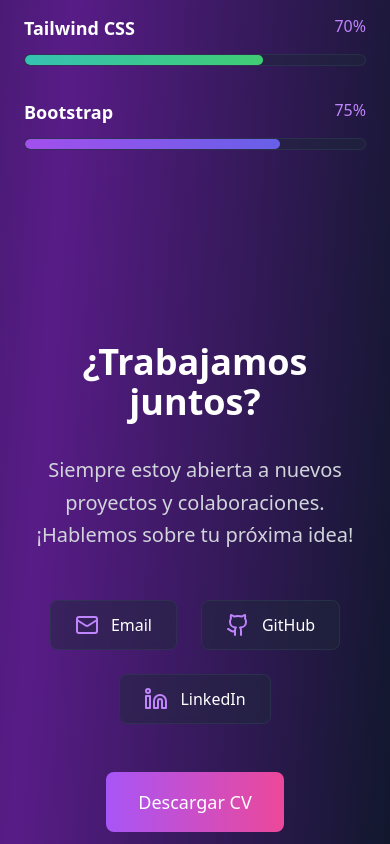
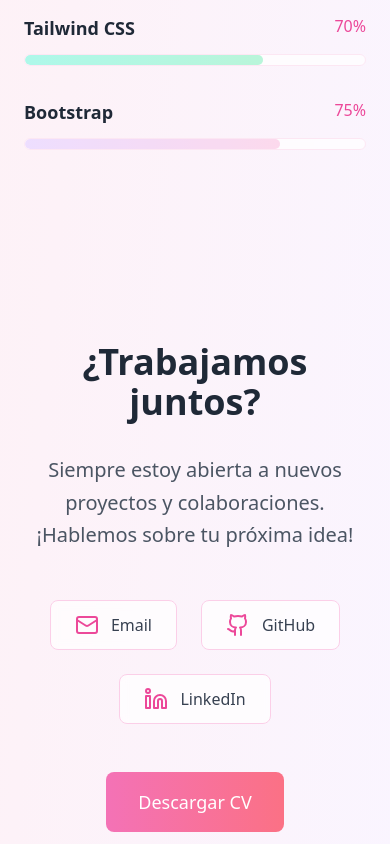
Before and after one commit to raquelscommits/portfolio-raquel, a React (Create React App) app: page / in a window 390 px wide. Shown: the part 4440-5284 px from the top of the page. Built offline with nearby package versions, Linux system fonts and the light colour scheme.

Commit message:
🎨 modificada paleta de colores del portfolio

```diff
--- a/src/App.js
+++ b/src/App.js
@@ -27,29 +27,29 @@ export default function Portfolio() {
       title: "Dashboard Analytics",
       description: "Panel interactivo con visualización de datos en tiempo real y gráficos dinámicos.",
       tech: ["React", "Tailwind CSS", "Chart.js"],
-      color: "from-purple-500 to-pink-500"
+      color: "from-pink-300 to-rose-300"
     },
     {
       title: "E-commerce Landing",
       description: "Página de aterrizaje moderna para tienda online con animaciones suaves y diseño responsivo.",
       tech: ["HTML", "CSS", "JavaScript"],
-      color: "from-blue-500 to-cyan-500"
+      color: "from-blue-200 to-indigo-200"
     },
     {
       title: "Task Management App",
       description: "Aplicación de gestión de tareas con filtros, categorías y persistencia de datos.",
       tech: ["React", "Bootstrap", "LocalStorage"],
-      color: "from-orange-500 to-red-500"
+      color: "from-purple-200 to-pink-200"
     }
   ];
 
   const skills = [
-    { name: "HTML5", level: 90, color: "bg-gradient-to-r from-purple-500 to-pink-500" },
-    { name: "CSS3", level: 90, color: "bg-gradient-to-r from-blue-500 to-cyan-500" },
-    { name: "JavaScript", level: 80, color: "bg-gradient-to-r from-yellow-500 to-orange-500" },
-    { name: "React", level: 75, color: "bg-gradient-to-r from-cyan-500 to-blue-500" },
-    { name: "Tailwind CSS", level: 70, color: "bg-gradient-to-r from-teal-500 to-green-500" },
-    { name: "Bootstrap", level: 75, color: "bg-gradient-to-r from-purple-600 to-indigo-600" }
+    { name: "HTML5", level: 90, color: "bg-gradient-to-r from-pink-300 to-rose-300" },
+    { name: "CSS3", level: 90, color: "bg-gradient-to-r from-blue-200 to-indigo-200" },
+    { name: "JavaScript", level: 80, color: "bg-gradient-to-r from-amber-200 to-orange-200" },
+    { name: "React", level: 75, color: "bg-gradient-to-r from-cyan-200 to-blue-200" },
+    { name: "Tailwind CSS", level: 70, color: "bg-gradient-to-r from-teal-200 to-emerald-200" },
+    { name: "Bootstrap", level: 75, color: "bg-gradient-to-r from-purple-200 to-pink-200" }
   ];
 
   const scrollToSection = (section) => {
@@ -62,25 +62,25 @@ export default function Portfolio() {
   };
 
   return (
-    <div className="min-h-screen bg-gradient-to-br from-slate-900 via-purple-900 to-slate-900 text-white relative overflow-hidden">
+    <div className="min-h-screen bg-gradient-to-br from-rose-50 via-pink-50 to-purple-50 text-gray-800 relative overflow-hidden">
       {/* Animated Background */}
       <div className="fixed inset-0 overflow-hidden pointer-events-none">
         <div
-          className="absolute w-96 h-96 bg-purple-500 rounded-full mix-blend-multiply filter blur-3xl opacity-20 animate-pulse"
+          className="absolute w-96 h-96 bg-pink-200 rounded-full mix-blend-multiply filter blur-3xl opacity-40 animate-pulse"
           style={{
             left: `${mousePosition.x / 50}px`,
             top: `${mousePosition.y / 50}px`,
             transition: 'all 0.3s ease-out'
           }}
         ></div>
-        <div className="absolute top-1/4 right-1/4 w-96 h-96 bg-pink-500 rounded-full mix-blend-multiply filter blur-3xl opacity-20 animate-pulse delay-700"></div>
-        <div className="absolute bottom-1/4 left-1/3 w-96 h-96 bg-blue-500 rounded-full mix-blend-multiply filter blur-3xl opacity-20 animate-pulse delay-1000"></div>
+        <div className="absolute top-1/4 right-1/4 w-96 h-96 bg-purple-200 rounded-full mix-blend-multiply filter blur-3xl opacity-40 animate-pulse delay-700"></div>
+        <div className="absolute bottom-1/4 left-1/3 w-96 h-96 bg-blue-200 rounded-full mix-blend-multiply filter blur-3xl opacity-40 animate-pulse delay-1000"></div>
       </div>
 
       {/* Navigation */}
-      <nav className={`fixed w-full z-50 transition-all duration-300 ${scrolled ? 'bg-slate-900/80 backdrop-blur-lg shadow-lg py-4' : 'bg-transparent py-6'}`}>
+      <nav className={`fixed w-full z-50 transition-all duration-300 ${scrolled ? 'bg-white/80 backdrop-blur-lg shadow-lg py-4' : 'bg-transparent py-6'}`}>
         <div className="max-w-7xl mx-auto px-6 flex justify-between items-center">
-          <h1 className="text-2xl font-bold bg-gradient-to-r from-purple-400 to-pink-400 bg-clip-text text-transparent">RR</h1>
+          <h1 className="text-2xl font-bold bg-gradient-to-r from-pink-400 to-rose-400 bg-clip-text text-transparent">RR</h1>
 
           {/* Desktop Menu */}
           <div className="hidden md:flex gap-8">
@@ -90,8 +90,8 @@ export default function Portfolio() {
                 onClick={() => scrollToSection(section)}
                 className={`capitalize transition-all ${
                   activeSection === section
-                    ? 'text-purple-400 font-medium'
-                    : 'text-gray-300 hover:text-white'
+                    ? 'text-pink-500 font-medium'
+                    : 'text-gray-600 hover:text-pink-400'
                 }`}
               >
                 {section.replace('-', ' ')}
@@ -100,20 +100,20 @@ export default function Portfolio() {
           </div>
 
           {/* Mobile Menu Button */}
-          <button className="md:hidden text-white" onClick={() => setIsMenuOpen(!isMenuOpen)}>
+          <button className="md:hidden text-gray-700" onClick={() => setIsMenuOpen(!isMenuOpen)}>
             {isMenuOpen ? <X size={24} /> : <Menu size={24} />}
           </button>
         </div>
 
         {/* Mobile Menu */}
         {isMenuOpen && (
-          <div className="md:hidden bg-slate-900/95 backdrop-blur-lg border-t border-purple-500/20 mt-4">
+          <div className="md:hidden bg-white/95 backdrop-blur-lg border-t border-pink-200 mt-4">
             <div className="flex flex-col gap-4 p-6">
               {['inicio', 'sobre-mi', 'proyectos', 'habilidades', 'contacto'].map((section) => (
                 <button
                   key={section}
                   onClick={() => scrollToSection(section)}
-                  className="capitalize text-left text-gray-300 hover:text-purple-400 transition-colors"
+                  className="capitalize text-left text-gray-600 hover:text-pink-400 transition-colors"
                 >
                   {section.replace('-', ' ')}
                 </button>
@@ -123,30 +123,30 @@ export default function Portfolio() {
         )}
       </nav>
 
-      {/* Hero Section */}
+      {/* Info Section */}
       <section id="inicio" className="min-h-screen flex items-center justify-center px-6 pt-20 relative">
         <div className="max-w-5xl text-center relative z-10">
-          <div className="inline-flex items-center gap-2 mb-6 px-4 py-2 bg-purple-500/10 border border-purple-500/20 rounded-full backdrop-blur-sm">
-            <Sparkles size={16} className="text-purple-400" />
-            <span className="text-sm uppercase tracking-widest text-purple-300">Desarrolladora Web</span>
+          <div className="inline-flex items-center gap-2 mb-6 px-4 py-2 bg-pink-100 border border-pink-200 rounded-full backdrop-blur-sm">
+            <Sparkles size={16} className="text-pink-500" />
+            <span className="text-sm uppercase tracking-widest text-pink-600">Desarrolladora Web</span>
           </div>
-          <h2 className="text-6xl md:text-8xl font-bold mb-6 tracking-tight bg-gradient-to-r from-purple-400 via-pink-400 to-blue-400 bg-clip-text text-transparent animate-pulse">
+          <h2 className="text-6xl md:text-8xl font-bold mb-6 tracking-tight bg-gradient-to-r from-pink-400 via-rose-400 to-purple-400 bg-clip-text text-transparent">
             Raquel Rodríguez
           </h2>
-          <p className="text-xl md:text-2xl text-gray-300 mb-12 max-w-3xl mx-auto leading-relaxed">
-            Creando experiencias web <span className="text-purple-400 font-semibold">modernas</span> y <span className="text-pink-400 font-semibold">funcionales</span> con código limpio y diseño impactante
+          <p className="text-xl md:text-2xl text-gray-600 mb-12 max-w-3xl mx-auto leading-relaxed">
+            Creando experiencias web <span className="text-pink-500 font-semibold">modernas</span> y <span className="text-rose-500 font-semibold">funcionales</span> con código limpio y diseño impactante
           </p>
           <div className="flex gap-4 justify-center flex-wrap">
             <button
               onClick={() => scrollToSection('proyectos')}
-              className="group relative px-8 py-4 bg-gradient-to-r from-purple-500 to-pink-500 rounded-lg hover:shadow-2xl hover:shadow-purple-500/50 transition-all duration-300 text-lg font-medium overflow-hidden"
+              className="group relative px-8 py-4 bg-gradient-to-r from-pink-400 to-rose-400 text-white rounded-lg hover:shadow-2xl hover:shadow-pink-300/50 transition-all duration-300 text-lg font-medium overflow-hidden"
             >
               <span className="relative z-10">Ver proyectos</span>
-              <div className="absolute inset-0 bg-gradient-to-r from-pink-500 to-purple-500 opacity-0 group-hover:opacity-100 transition-opacity"></div>
+              <div className="absolute inset-0 bg-gradient-to-r from-rose-400 to-pink-400 opacity-0 group-hover:opacity-100 transition-opacity"></div>
             </button>
             <button
               onClick={() => scrollToSection('contacto')}
-              className="px-8 py-4 border-2 border-purple-400 rounded-lg hover:bg-purple-500/10 transition-all duration-300 text-lg font-medium"
+              className="px-8 py-4 border-2 border-pink-400 text-pink-600 rounded-lg hover:bg-pink-50 transition-all duration-300 text-lg font-medium"
             >
               Contactar
             </button>
@@ -158,49 +158,49 @@ export default function Portfolio() {
       <section id="sobre-mi" className="py-24 px-6 relative">
         <div className="max-w-6xl mx-auto relative z-10">
           <div className="flex items-center gap-3 mb-12 justify-center">
-            <Code className="text-purple-400" size={32} />
-            <h3 className="text-4xl md:text-5xl font-bold">Sobre mí</h3>
+            <Code className="text-pink-500" size={32} />
+            <h3 className="text-4xl md:text-5xl font-bold text-gray-800">Sobre mí</h3>
           </div>
           <div className="grid md:grid-cols-2 gap-12 items-center">
             <div className="space-y-6">
-              <p className="text-lg text-gray-300 leading-relaxed">
+              <p className="text-lg text-gray-700 leading-relaxed">
                 Desarrolladora web recién graduada del Grado Superior de Desarrollo Web. Mi pasión por la tecnología comenzó en la infancia, siempre pegada a un ordenador y sumergida en el mundo de la informática y los videojuegos 💻🎮
               </p>
-              <p className="text-lg text-gray-300 leading-relaxed">
-                Realicé mis prácticas en <span className="text-purple-400 font-semibold">Miivo</span>, una startup donde trabajé mejorando el diseño web, implementando responsive design, corrigiendo errores y creando nuevas secciones para hacer la página más atractiva.
+              <p className="text-lg text-gray-700 leading-relaxed">
+                Realicé mis prácticas en <span className="text-pink-500 font-semibold">Miivo</span>, una startup donde trabajé mejorando el diseño web, implementando responsive design, corrigiendo errores y creando nuevas secciones para hacer la página más atractiva.
               </p>
-              <p className="text-lg text-gray-300 leading-relaxed">
-                Me encanta asumir desafíos y disfrutar del proceso de programación. Me defino como una persona <span className="text-pink-400 font-semibold">empática, responsable y comprometida</span>, con habilidades para el trabajo en equipo. Mi objetivo es crecer tanto a nivel profesional como personal, aportando mis conocimientos en cada proyecto.
+              <p className="text-lg text-gray-700 leading-relaxed">
+                Me encanta asumir desafíos y disfrutar del proceso de programación. Me defino como una persona <span className="text-rose-500 font-semibold">empática, responsable y comprometida</span>, con habilidades para el trabajo en equipo. Mi objetivo es crecer tanto a nivel profesional como personal, aportando mis conocimientos en cada proyecto.
               </p>
               <div className="flex gap-4 pt-4">
-                <div className="px-6 py-3 bg-gradient-to-r from-purple-500/20 to-pink-500/20 border border-purple-500/30 rounded-lg backdrop-blur-sm">
-                  <div className="text-3xl font-bold text-purple-400">2024</div>
-                  <div className="text-sm text-gray-400">Graduada</div>
+                <div className="px-6 py-3 bg-gradient-to-r from-pink-100 to-rose-100 border border-pink-200 rounded-lg backdrop-blur-sm">
+                  <div className="text-3xl font-bold text-pink-500">2024</div>
+                  <div className="text-sm text-gray-600">Graduada</div>
                 </div>
-                <div className="px-6 py-3 bg-gradient-to-r from-blue-500/20 to-cyan-500/20 border border-blue-500/30 rounded-lg backdrop-blur-sm">
-                  <div className="text-3xl font-bold text-blue-400">100%</div>
-                  <div className="text-sm text-gray-400">Motivación</div>
+                <div className="px-6 py-3 bg-gradient-to-r from-blue-100 to-indigo-100 border border-blue-200 rounded-lg backdrop-blur-sm">
+                  <div className="text-3xl font-bold text-blue-500">100%</div>
+                  <div className="text-sm text-gray-600">Motivación</div>
                 </div>
               </div>
             </div>
-            <div className="bg-gradient-to-br from-purple-500/10 to-pink-500/10 p-8 rounded-2xl border border-purple-500/20 backdrop-blur-sm hover:border-purple-500/40 transition-all duration-300">
-              <h4 className="text-2xl font-semibold mb-6 text-purple-300">Información</h4>
-              <div className="space-y-4 text-gray-300">
-                <div className="flex justify-between items-center pb-3 border-b border-purple-500/20">
-                  <span className="text-gray-400">Nombre</span>
+            <div className="bg-white/70 p-8 rounded-2xl border border-pink-200 backdrop-blur-sm hover:border-pink-300 transition-all duration-300 shadow-lg">
+              <h4 className="text-2xl font-semibold mb-6 text-pink-500">Información</h4>
+              <div className="space-y-4 text-gray-700">
+                <div className="flex justify-between items-center pb-3 border-b border-pink-100">
+                  <span className="text-gray-500">Nombre</span>
                   <span className="font-medium">Raquel Rodríguez</span>
                 </div>
-                <div className="flex justify-between items-center pb-3 border-b border-purple-500/20">
-                  <span className="text-gray-400">Ubicación</span>
+                <div className="flex justify-between items-center pb-3 border-b border-pink-100">
+                  <span className="text-gray-500">Ubicación</span>
                   <span className="font-medium">Valencia, España</span>
                 </div>
-                <div className="flex justify-between items-center pb-3 border-b border-purple-500/20">
-                  <span className="text-gray-400">Email</span>
+                <div className="flex justify-between items-center pb-3 border-b border-pink-100">
+                  <span className="text-gray-500">Email</span>
                   <span className="font-medium">raquelrodrim2000@gmail.com</span>
                 </div>
                 <div className="flex justify-between items-center">
-                  <span className="text-gray-400">Especialidad</span>
-                  <span className="font-medium text-purple-400">Frontend Dev</span>
+                  <span className="text-gray-500">Especialidad</span>
+                  <span className="font-medium text-pink-500">Frontend Dev</span>
                 </div>
               </div>
             </div>
@@ -212,32 +212,32 @@ export default function Portfolio() {
       <section id="proyectos" className="py-24 px-6 relative">
         <div className="max-w-7xl mx-auto relative z-10">
           <div className="flex items-center gap-3 mb-16 justify-center">
-            <Palette className="text-pink-400" size={32} />
-            <h3 className="text-4xl md:text-5xl font-bold">Proyectos</h3>
+            <Palette className="text-rose-500" size={32} />
+            <h3 className="text-4xl md:text-5xl font-bold text-gray-800">Proyectos</h3>
           </div>
           <div className="grid md:grid-cols-2 lg:grid-cols-3 gap-8">
             {projects.map((project, index) => (
               <div
                 key={index}
-                className="group relative bg-slate-800/50 backdrop-blur-sm rounded-2xl overflow-hidden border border-slate-700/50 hover:border-purple-500/50 transition-all duration-300 hover:transform hover:scale-105 hover:shadow-2xl hover:shadow-purple-500/20"
+                className="group relative bg-white/70 backdrop-blur-sm rounded-2xl overflow-hidden border border-pink-200 hover:border-pink-300 transition-all duration-300 hover:transform hover:scale-105 hover:shadow-2xl hover:shadow-pink-200/50"
               >
                 <div className={`h-48 bg-gradient-to-br ${project.color} relative overflow-hidden`}>
-                  <div className="absolute inset-0 bg-black/20 group-hover:bg-black/10 transition-all"></div>
+                  <div className="absolute inset-0 bg-white/10 group-hover:bg-white/5 transition-all"></div>
                   <div className="absolute inset-0 flex items-center justify-center">
-                    <Code size={64} className="text-white/80 group-hover:scale-110 transition-transform" />
+                    <Code size={64} className="text-white/90 group-hover:scale-110 transition-transform" />
                   </div>
                 </div>
                 <div className="p-6">
-                  <h4 className="text-xl font-semibold mb-3 text-white group-hover:text-purple-400 transition-colors">{project.title}</h4>
-                  <p className="text-gray-400 mb-4 leading-relaxed">{project.description}</p>
+                  <h4 className="text-xl font-semibold mb-3 text-gray-800 group-hover:text-pink-500 transition-colors">{project.title}</h4>
+                  <p className="text-gray-600 mb-4 leading-relaxed">{project.description}</p>
                   <div className="flex flex-wrap gap-2 mb-4">
                     {project.tech.map((tech, i) => (
-                      <span key={i} className="text-xs px-3 py-1 bg-purple-500/20 text-purple-300 rounded-full border border-purple-500/30">
+                      <span key={i} className="text-xs px-3 py-1 bg-pink-100 text-pink-600 rounded-full border border-pink-200">
                         {tech}
                       </span>
                     ))}
                   </div>
-                  <button className="flex items-center gap-2 text-purple-400 hover:text-pink-400 transition-colors group">
+                  <button className="flex items-center gap-2 text-pink-500 hover:text-rose-500 transition-colors group">
                     Ver proyecto <ExternalLink size={16} className="group-hover:translate-x-1 transition-transform" />
                   </button>
                 </div>
@@ -250,20 +250,20 @@ export default function Portfolio() {
       {/* Skills Section */}
       <section id="habilidades" className="py-24 px-6 relative">
         <div className="max-w-5xl mx-auto relative z-10">
-          <h3 className="text-4xl md:text-5xl font-bold mb-16 text-center">Habilidades</h3>
+          <h3 className="text-4xl md:text-5xl font-bold mb-16 text-center text-gray-800">Habilidades</h3>
           <div className="space-y-8">
             {skills.map((skill, index) => (
               <div key={index} className="group">
                 <div className="flex justify-between mb-3">
-                  <span className="font-semibold text-lg text-white group-hover:text-purple-400 transition-colors">{skill.name}</span>
-                  <span className="text-purple-400 font-medium">{skill.level}%</span>
+                  <span className="font-semibold text-lg text-gray-800 group-hover:text-pink-500 transition-colors">{skill.name}</span>
+                  <span className="text-pink-500 font-medium">{skill.level}%</span>
                 </div>
-                <div className="h-3 bg-slate-800/50 rounded-full overflow-hidden backdrop-blur-sm border border-slate-700/50">
+                <div className="h-3 bg-white/70 rounded-full overflow-hidden backdrop-blur-sm border border-pink-100">
                   <div
                     className={`h-full ${skill.color} transition-all duration-1000 ease-out rounded-full relative overflow-hidden`}
                     style={{ width: `${skill.level}%` }}
                   >
-                    <div className="absolute inset-0 bg-white/20 animate-pulse"></div>
+                    <div className="absolute inset-0 bg-white/30 animate-pulse"></div>
                   </div>
                 </div>
               </div>
@@ -275,35 +275,34 @@ export default function Portfolio() {
       {/* Contact Section */}
       <section id="contacto" className="py-24 px-6 relative">
         <div className="max-w-4xl mx-auto text-center relative z-10">
-          <h3 className="text-4xl md:text-5xl font-bold mb-8">¿Trabajamos juntos?</h3>
-          <p className="text-xl text-gray-300 mb-12 max-w-2xl mx-auto leading-relaxed">
-            Siempre estoy abierta a nuevos proyectos y colaboraciones.
-            ¡Hablemos sobre tu próxima idea!
+          <h3 className="text-4xl md:text-5xl font-bold mb-8 text-gray-800">¿Trabajamos juntos?</h3>
+          <p className="text-xl text-gray-600 mb-12 max-w-2xl mx-auto leading-relaxed">
+            Siempre estoy abierta a nuevos proyectos y colaboraciones. ¡Hablemos sobre tu próxima idea!
           </p>
           <div className="flex justify-center gap-6 mb-12 flex-wrap">
-            <a href="mailto:raquelrodrim2000@gmail.com" className="flex items-center gap-3 px-6 py-3 bg-slate-800/50 hover:bg-slate-800 border border-slate-700/50 hover:border-purple-500/50 rounded-lg transition-all backdrop-blur-sm group">
-              <Mail size={24} className="text-purple-400 group-hover:scale-110 transition-transform" />
-              <span>Email</span>
+            <a href="mailto:raquelrodrim2000@gmail.com" className="flex items-center gap-3 px-6 py-3 bg-white/70 hover:bg-white border border-pink-200 hover:border-pink-300 rounded-lg transition-all backdrop-blur-sm group">
+              <Mail size={24} className="text-pink-500 group-hover:scale-110 transition-transform" />
+              <span className="text-gray-700">Email</span>
             </a>
-            <a href="https://github.com/raquelscommits" target="_blank" rel="noopener noreferrer" className="flex items-center gap-3 px-6 py-3 bg-slate-800/50 hover:bg-slate-800 border border-slate-700/50 hover:border-purple-500/50 rounded-lg transition-all backdrop-blur-sm group">
-              <Github size={24} className="text-purple-400 group-hover:scale-110 transition-transform" />
-              <span>GitHub</span>
+            <a href="https://github.com/raquelscommits" target="_blank" rel="noopener noreferrer" className="flex items-center gap-3 px-6 py-3 bg-white/70 hover:bg-white border border-pink-200 hover:border-pink-300 rounded-lg transition-all backdrop-blur-sm group">
+              <Github size={24} className="text-pink-500 group-hover:scale-110 transition-transform" />
+              <span className="text-gray-700">GitHub</span>
             </a>
-            <a href="https://www.linkedin.com/in/raquel-r-1a7545292/" target="_blank" rel="noopener noreferrer" className="flex items-center gap-3 px-6 py-3 bg-slate-800/50 hover:bg-slate-800 border border-slate-700/50 hover:border-purple-500/50 rounded-lg transition-all backdrop-blur-sm group">
-              <Linkedin size={24} className="text-purple-400 group-hover:scale-110 transition-transform" />
-              <span>LinkedIn</span>
+            <a href="https://www.linkedin.com/in/raquel-r-1a7545292/" target="_blank" rel="noopener noreferrer" className="flex items-center gap-3 px-6 py-3 bg-white/70 hover:bg-white border border-pink-200 hover:border-pink-300 rounded-lg transition-all backdrop-blur-sm group">
+              <Linkedin size={24} className="text-pink-500 group-hover:scale-110 transition-transform" />
+              <span className="text-gray-700">LinkedIn</span>
             </a>
           </div>
-          <button className="px-8 py-4 bg-gradient-to-r from-purple-500 to-pink-500 rounded-lg hover:shadow-2xl hover:shadow-purple-500/50 transition-all duration-300 text-lg font-medium">
+          <button className="px-8 py-4 bg-gradient-to-r from-pink-400 to-rose-400 text-white rounded-lg hover:shadow-2xl hover:shadow-pink-300/50 transition-all duration-300 text-lg font-medium">
             Descargar CV
           </button>
         </div>
       </section>
 
       {/* Footer */}
-      <footer className="py-8 px-6 border-t border-purple-500/20 relative">
-        <div className="max-w-7xl mx-auto text-center text-gray-400 relative z-10">
-          <p>© 2026 Raquel Rodríguez. Hecho con 💜 y React</p>
+      <footer className="py-8 px-6 border-t border-pink-200 relative">
+        <div className="max-w-7xl mx-auto text-center text-gray-500 relative z-10">
+          <p>© 2026 Raquel Rodríguez. Hecho con 💗 y React</p>
         </div>
       </footer>
     </div>
```
